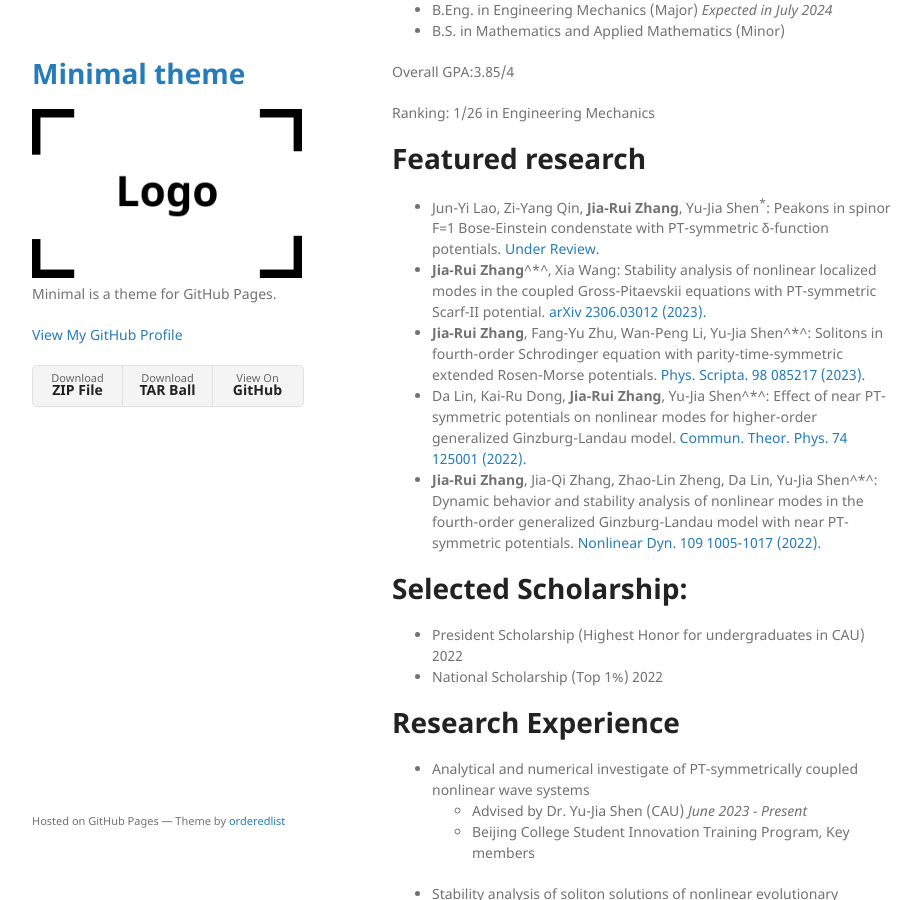
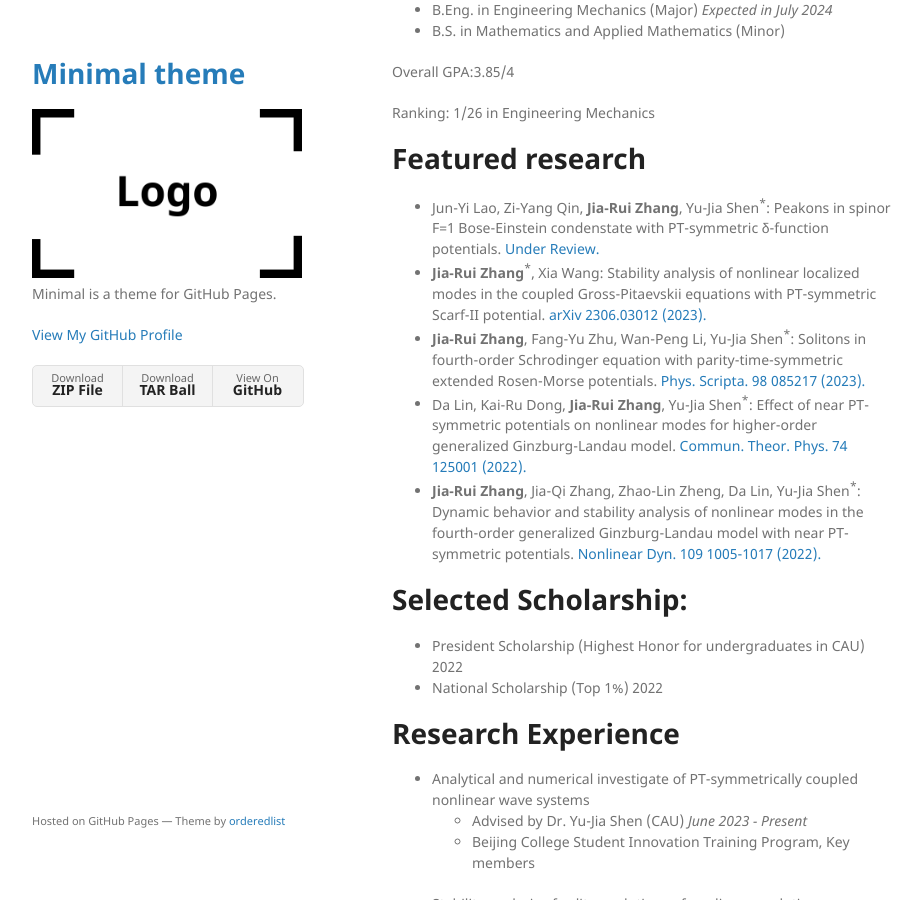
Before and after one commit to JRZhang2003/JRZhang2003.github.io, a Jekyll site: the page built from index.md, in a window 1280 px wide and 900 px high, scrolled down 337 px. Shown: the whole window, without its empty margins (178-1097 px from the left). Built offline with Jekyll 4.4.1, drawn with Linux system fonts in a browser that asks for light colours.

```diff
--- a/index.md
+++ b/index.md
@@ -21,10 +21,10 @@ Ranking: 1/26 in Engineering Mechanics
 # Featured research
 
 - Jun-Yi Lao, Zi-Yang Qin, <b>Jia-Rui Zhang</b>, Yu-Jia Shen<sup>*</sup>: Peakons in spinor F=1 Bose-Einstein condenstate with PT-symmetric δ-function potentials. <a href="https://doi.org">Under Review.
-- <b>Jia-Rui Zhang</b>^*^, Xia Wang: Stability analysis of nonlinear localized modes in the coupled Gross-Pitaevskii equations with PT-symmetric Scarf-II potential. <a href="https://arxiv.org/abs/2306.03012v1">arXiv 2306.03012 (2023).
-- <b>Jia-Rui Zhang</b>, Fang-Yu Zhu, Wan-Peng Li, Yu-Jia Shen^*^: Solitons in fourth-order Schrodinger equation with parity-time-symmetric extended Rosen-Morse potentials. <a href="https://iopscience.iop.org/article/10.1088/1402-4896/ace392">Phys. Scripta. 98 085217 (2023).
-- Da Lin, Kai-Ru Dong, <b>Jia-Rui Zhang</b>, Yu-Jia Shen^*^: Effect of near PT-symmetric potentials on nonlinear modes for higher-order generalized Ginzburg-Landau model. <a href="https://iopscience.iop.org/article/10.1088/1572-9494/ac8afd">Commun. Theor. Phys. 74 125001 (2022).
-- <b>Jia-Rui Zhang</b>, Jia-Qi Zhang, Zhao-Lin Zheng, Da Lin, Yu-Jia Shen^*^: Dynamic behavior and stability analysis of nonlinear modes in the fourth-order generalized Ginzburg-Landau model with near PT-symmetric potentials. <a href="https://link.springer.com/article/10.1007/s11071-022-07441-3">Nonlinear Dyn. 109 1005-1017 (2022).
+- <b>Jia-Rui Zhang</b><sup>*</sup>, Xia Wang: Stability analysis of nonlinear localized modes in the coupled Gross-Pitaevskii equations with PT-symmetric Scarf-II potential. <a href="https://arxiv.org/abs/2306.03012v1">arXiv 2306.03012 (2023).
+- <b>Jia-Rui Zhang</b>, Fang-Yu Zhu, Wan-Peng Li, Yu-Jia Shen<sup>*</sup>: Solitons in fourth-order Schrodinger equation with parity-time-symmetric extended Rosen-Morse potentials. <a href="https://iopscience.iop.org/article/10.1088/1402-4896/ace392">Phys. Scripta. 98 085217 (2023).
+- Da Lin, Kai-Ru Dong, <b>Jia-Rui Zhang</b>, Yu-Jia Shen<sup>*</sup>: Effect of near PT-symmetric potentials on nonlinear modes for higher-order generalized Ginzburg-Landau model. <a href="https://iopscience.iop.org/article/10.1088/1572-9494/ac8afd">Commun. Theor. Phys. 74 125001 (2022).
+- <b>Jia-Rui Zhang</b>, Jia-Qi Zhang, Zhao-Lin Zheng, Da Lin, Yu-Jia Shen<sup>*</sup>: Dynamic behavior and stability analysis of nonlinear modes in the fourth-order generalized Ginzburg-Landau model with near PT-symmetric potentials. <a href="https://link.springer.com/article/10.1007/s11071-022-07441-3">Nonlinear Dyn. 109 1005-1017 (2022).
 
 # Selected Scholarship:
 
```
